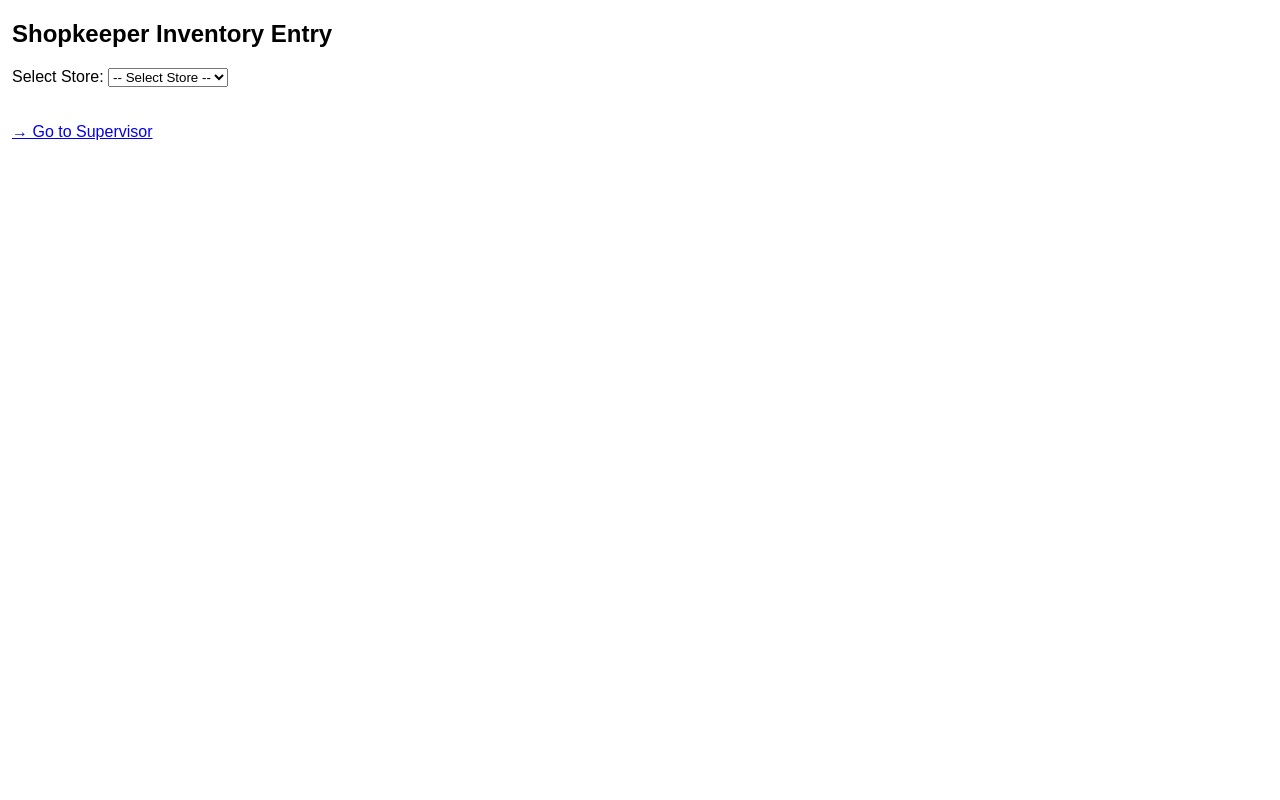
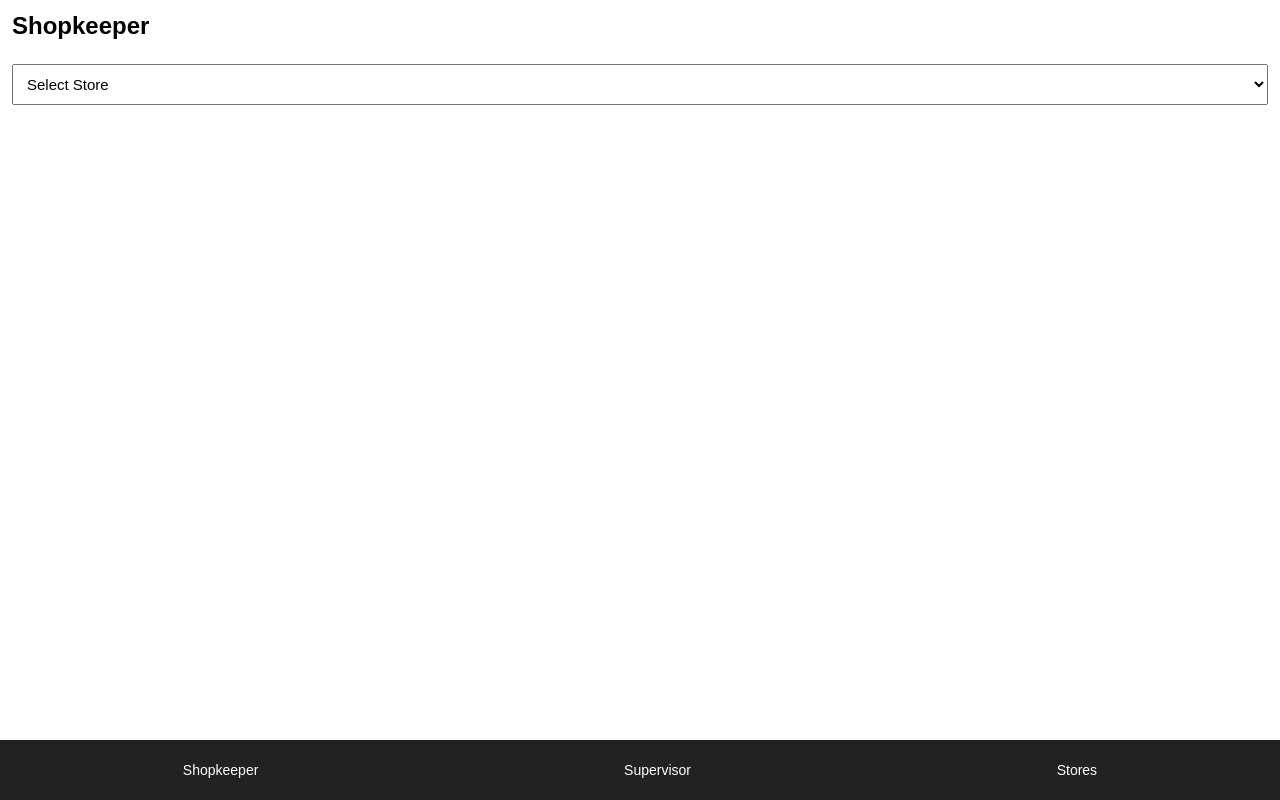
Before and after one commit to hetshah8100/inventory-system, a Flask app: page / in a window 1280 px wide. Run offline with Flask 3, Linux system fonts and the light colour scheme; data that the repository does not hold is empty; some libraries are stand-ins or nearby versions.

Commit message:
Update index.html

```diff
--- a/templates/index.html
+++ b/templates/index.html
@@ -1,72 +1,128 @@
 <!DOCTYPE html>
 <html>
 <head>
-    <title>Shopkeeper Inventory</title>
-    <link rel="stylesheet" href="{{ url_for('static', filename='style.css') }}">
+    <title>Shopkeeper</title>
 
+    <meta name="viewport" content="width=device-width, initial-scale=1.0">
+
+    <style>
+        body {
+            font-family: Arial, sans-serif;
+            margin: 0;
+            padding-bottom: 70px;
+        }
+
+        h2 {
+            margin: 12px;
+        }
+
+        .box {
+            padding: 12px;
+        }
+
+        select, input, button {
+            width: 100%;
+            padding: 10px;
+            margin-bottom: 8px;
+            font-size: 15px;
+        }
+
+        button {
+            background: #28a745;
+            color: white;
+            border: none;
+            border-radius: 5px;
+        }
+
+        table {
+            width: 100%;
+            border-collapse: collapse;
+            font-size: 14px;
+        }
+
+        th, td {
+            border: 1px solid #ccc;
+            padding: 6px;
+            text-align: center;
+        }
+
+        th {
+            background: #f2f2f2;
+        }
+
+        /* 🔽 Bottom Nav */
+        .bottom-nav {
+            position: fixed;
+            bottom: 0;
+            left: 0;
+            right: 0;
+            height: 60px;
+            background: #222;
+            display: flex;
+            justify-content: space-around;
+            align-items: center;
+            z-index: 9999;
+        }
+
+        .bottom-nav a {
+            color: white;
+            text-decoration: none;
+            font-size: 14px;
+            text-align: center;
+        }
+    </style>
 </head>
+
 <body>
 
-<h2>Shopkeeper Inventory Entry</h2>
+<h2>Shopkeeper</h2>
 
-<!-- STORE SELECT (AUTO LOAD, NO BUTTON) -->
-<form method="get" action="{{ url_for('shopkeeper') }}">
-    <label>Select Store:</label>
-    <select name="store" onchange="this.form.submit()">
-        <option value="">-- Select Store --</option>
+<!-- STORE SELECT (AUTO LOAD) -->
+<div class="box">
+    <select onchange="location = this.value;">
+        <option value="/">Select Store</option>
         {% for s in stores %}
-        <option value="{{ s }}" {% if selected_store == s %}selected{% endif %}>
+            <option value="{{ url_for('shopkeeper', store=s) }}"
+                {% if selected_store == s %}selected{% endif %}>
                 {{ s }}
             </option>
         {% endfor %}
     </select>
-</form>
-
-<br>
+</div>
 
 {% if selected_store %}
-<!-- PRODUCT ENTRY FORM -->
-<form method="post">
+<!-- ADD PRODUCT -->
+<div class="box">
+    <form method="POST">
+
         <input type="hidden" name="store" value="{{ selected_store }}">
 
-    <label>Category:</label>
         <select name="category" required>
+            <option value="">Select Category</option>
             {% for c in categories %}
                 <option value="{{ c }}">{{ c }}</option>
             {% endfor %}
         </select>
 
-    <br><br>
+        <input type="text" name="product" placeholder="Product Name" required>
 
-    <label>Product:</label>
-    <input type="text" name="product" required>
+        <input type="number" name="quantity" placeholder="Quantity" required>
 
-    <br><br>
-
-    <label>Quantity:</label>
-    <input type="number" name="quantity" required>
-
-    <br><br>
-
-    <label>Entered By:</label>
-    <input type="text" name="entered_by" required>
-
-    <br><br>
+        <input type="text" name="entered_by" placeholder="Entered By" required>
 
         <button type="submit">Add Product</button>
     </form>
+</div>
 
-<hr>
-
-<h3>Recent Entries for {{ selected_store }}</h3>
-
-<table border="1" cellpadding="6">
+<!-- PRODUCT LIST -->
+<div class="box">
+    <table>
         <tr>
             <th>Date</th>
             <th>Category</th>
             <th>Product</th>
             <th>Qty</th>
-        <th>Entered By</th>
+            <th>By</th>
         </tr>
 
         {% for p in products %}
@@ -79,11 +135,15 @@
         </tr>
         {% endfor %}
     </table>
+</div>
 {% endif %}
 
-<br>
-
-<a href="{{ url_for('supervisor') }}">→ Go to Supervisor</a>
+<!-- 🔽 Bottom Navigation -->
+<div class="bottom-nav">
+    <a href="{{ url_for('shopkeeper') }}">Shopkeeper</a>
+    <a href="{{ url_for('supervisor') }}">Supervisor</a>
+    <a href="{{ url_for('manage_stores') }}">Stores</a>
+</div>
 
 </body>
 </html>
```
Lines whose indentation alone changed are shown as unchanged.
